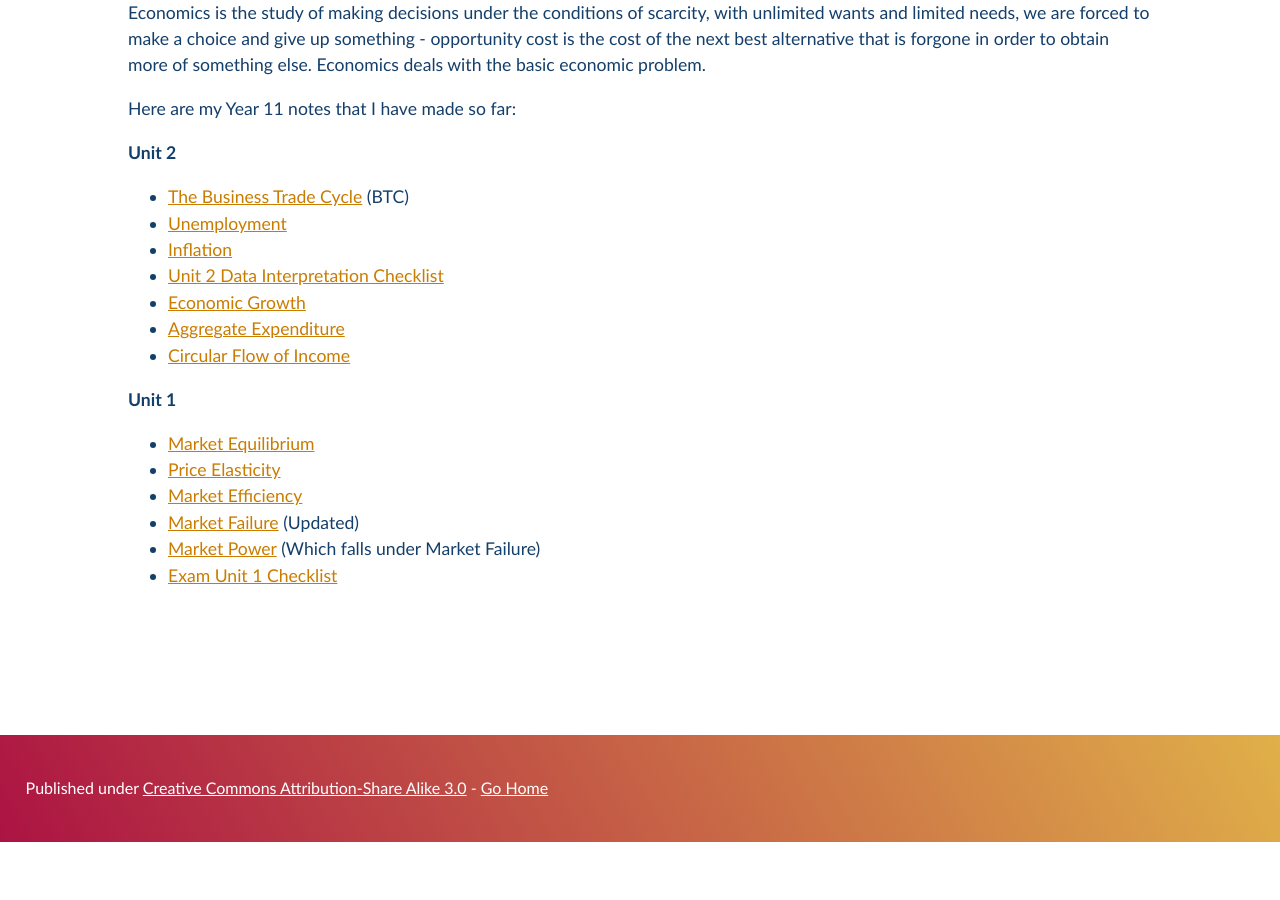
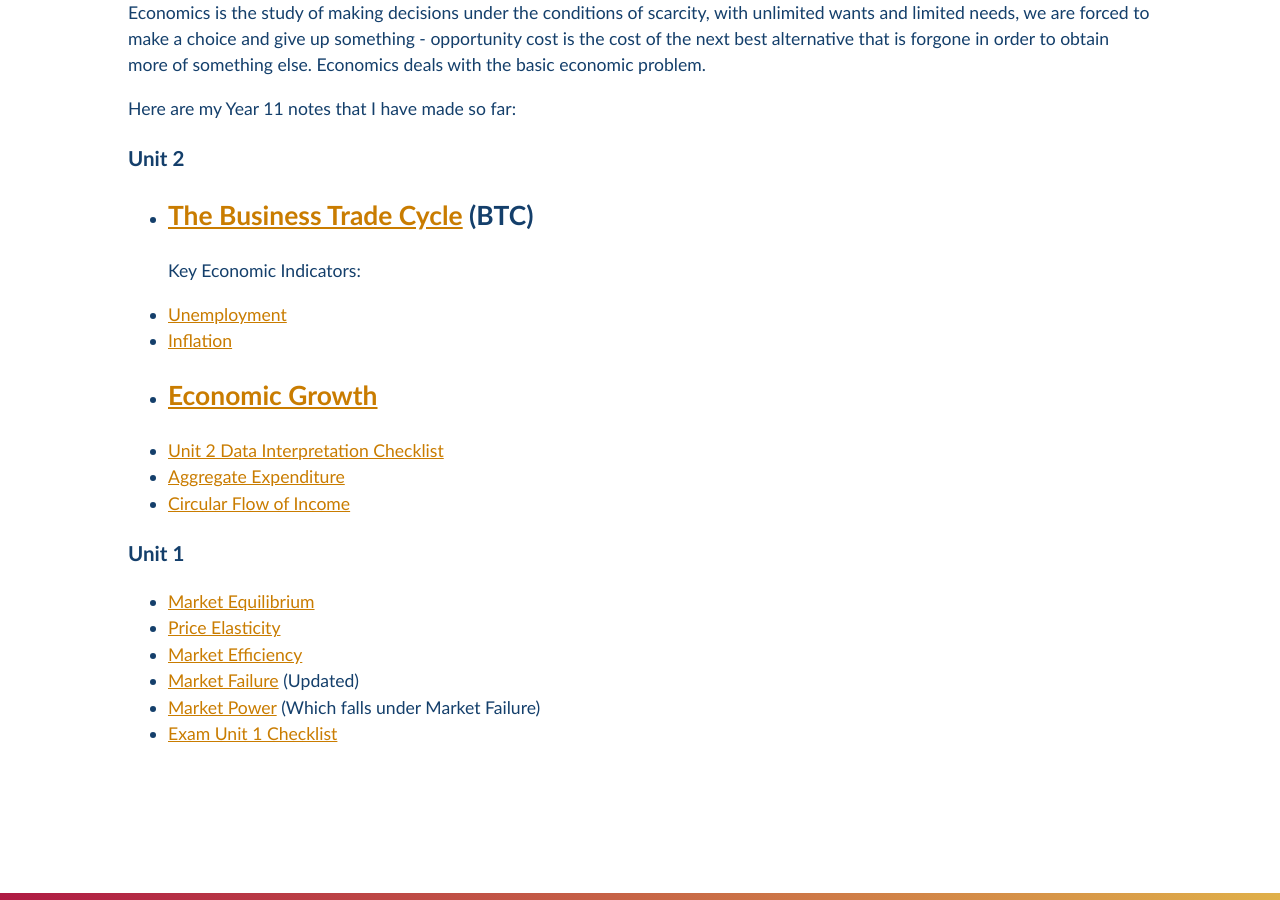
Before and after one commit to Pi-thagoras/the-chicken-pen, a Jekyll site: the page built from economics/Economics-Notes.md, in a window 1280 px wide and 900 px high, scrolled down 561 px. Built offline with Jekyll 4.4.1, drawn with Linux system fonts in a browser that asks for light colours; before the commit the page ends 1403 px from its top, so only the background shows below that.

Commit message:
vault backup: 2023-08-22 15:08:40

```diff
--- a/economics/Economics-Notes.md
+++ b/economics/Economics-Notes.md
@@ -13,16 +13,19 @@ Economics is the study of making decisions under the conditions of scarcity, wit
 
 Here are my Year 11 notes that I have made so far:
 
-**Unit 2**
+### Unit 2
 - [The Business Trade Cycle](Business-Trade-Cycle.md) (BTC)
+---
+Key Economic Indicators:
 - [Unemployment](Unemployment.md)
 - [Inflation](Inflation.md)
+- [Economic Growth](Economic-Growth.md)
+---
 - [Unit 2 Data Interpretation Checklist](Economics-Data-Interpretation-Unit-2-Checklist.md)
-- [Economic Growth](Economic-Growth.md)
 - [Aggregate Expenditure](Aggregate-Expenditure.md)
 - [Circular Flow of Income](Circular-Flow-Income.md)
 
-**Unit 1**
+### Unit 1
 - [Market Equilibrium](Market-Equilibrium.md)
 - [Price Elasticity](Price-Elasticity.md)
 - [Market Efficiency](Market-Efficiency.md)
```
